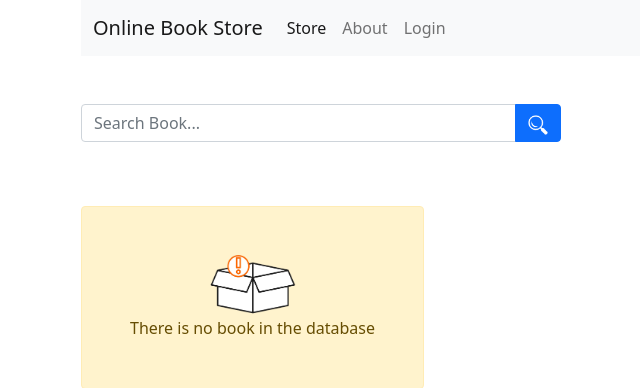
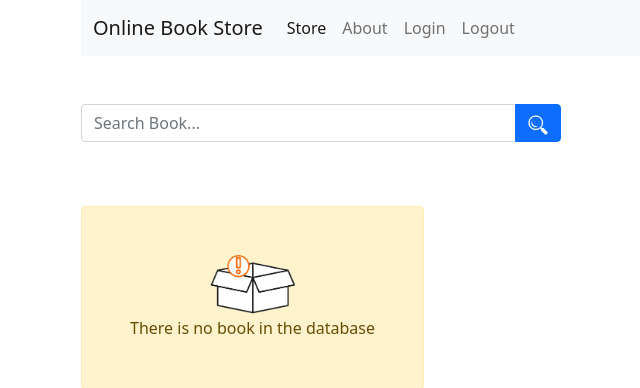
Before and after one commit to eexzzm/library-online, a PHP site: page / in a window 1280 px wide. Shown: the top 388 px of the page, without its empty margins (1-641 px from the left). Run offline with PHP 8.4, Linux system fonts and the light colour scheme; data that the repository does not hold is empty.

Commit message:
add logout in navbar

```diff
--- a/index.php
+++ b/index.php
@@ -62,6 +62,10 @@ $categories = get_all_categories($conn);
 		             href="login.php">Login</a>
 		          <?php } ?>
 
+		        </li>
+				<li class="nav-item">
+		          <a class="nav-link"
+		             href="logout.php">Logout</a>
 		        </li>
 		      </ul>
 		    </div>
```
